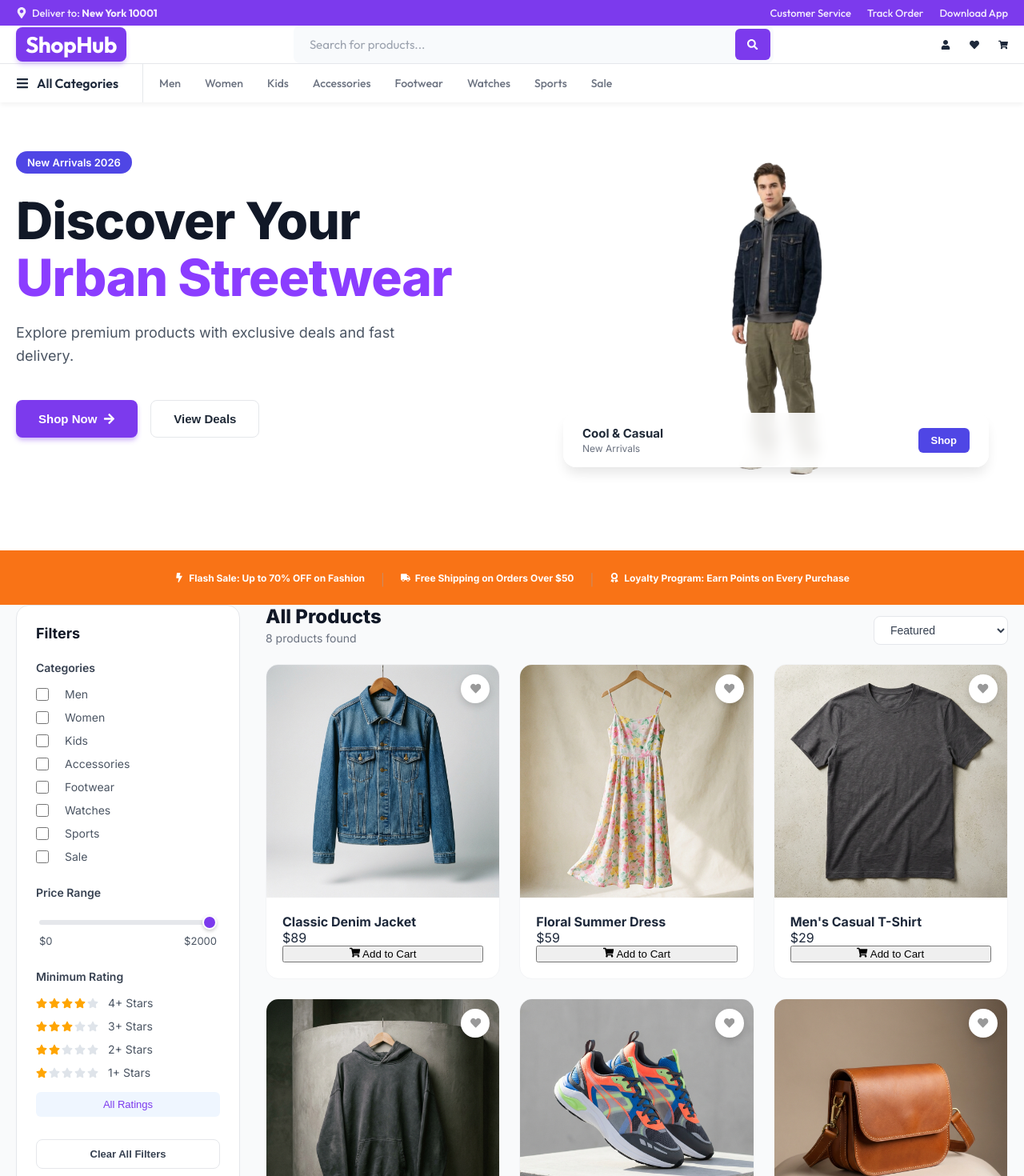
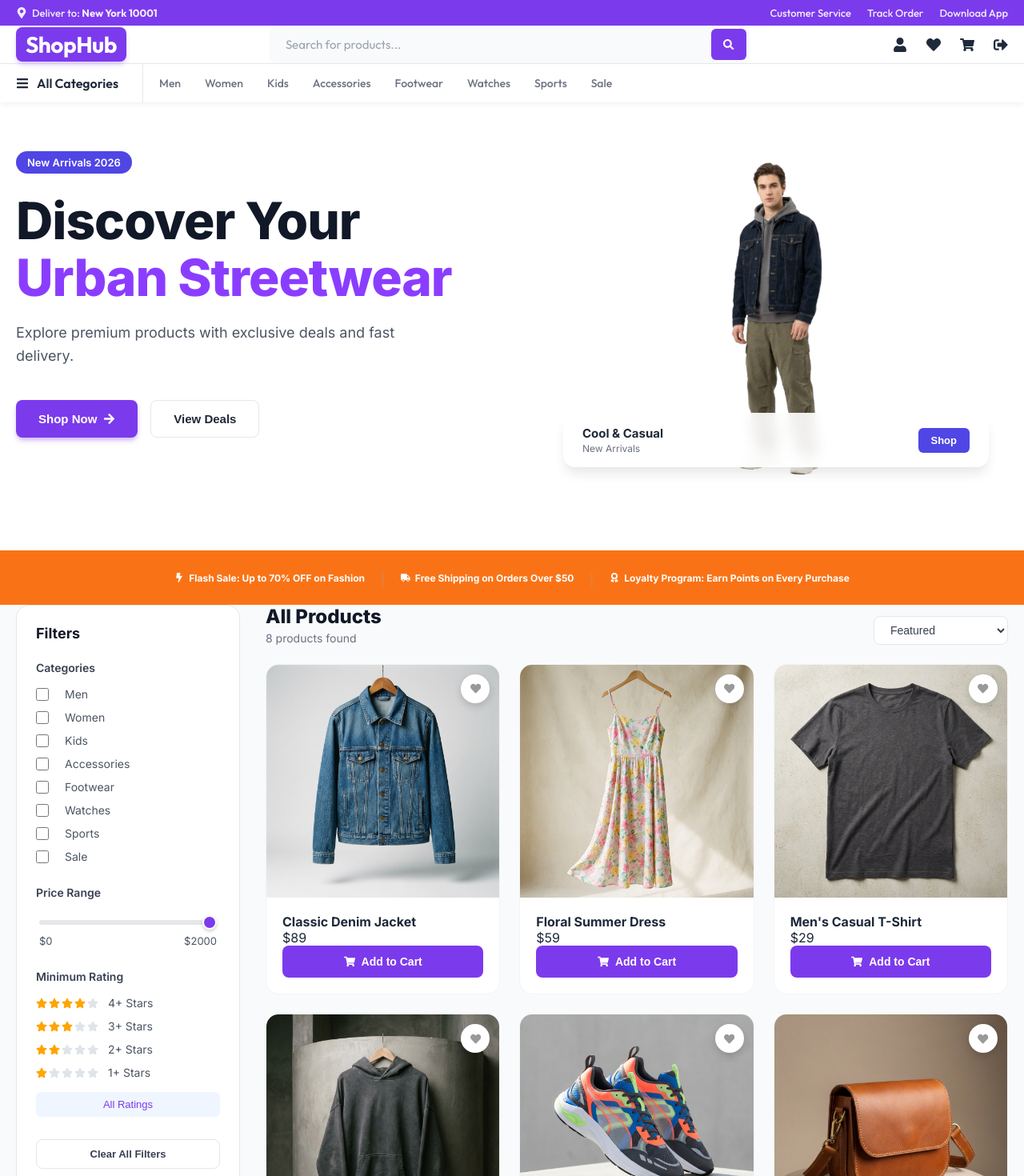
Before and after one commit to Abinaya-R-2005/ecom, a React (Vite) app in the folder frontend/: page /home in a window 1280 px wide. Shown: the top 1470 px of the page at 80% size. Built offline with nearby package versions, Linux system fonts and the light colour scheme.

Commit message:
new changes

```diff
--- a/frontend/src/App.jsx
+++ b/frontend/src/App.jsx
@@ -9,6 +9,9 @@ import ProductDetailPage from "./pages/ProductDetailPage";
 import Checkout from "./pages/Checkout";
 import OrderSuccess from "./pages/OrderSuccess"; // ✅ Import Success Page
 import AuthPage from "./pages/AuthPage";         // ✅ Import Login/Signup Page
+import AdminDashboard from "./admin/AdminDashboard"; // ✅ Import Admin Dashboard
+import AddCategory from "./admin/AddCategory";
+import AddProduct from "./admin/AddProduct";
 
 function App() {
   return (
@@ -28,7 +31,10 @@ function App() {
             <Route path="/product/:id" element={<ProductDetailPage />} />
 
             {/* Admin Route (Optional if you have it) */}
-            {/* <Route path="/admin" element={<AdminPage />} /> */}
+            {/* Admin Route */}
+            <Route path="/admin" element={<AdminDashboard />} />
+            <Route path="/admin/add-category" element={<AddCategory />} />
+            <Route path="/admin/add-product" element={<AddProduct />} />
           </Routes>
         </Router>
       </CartProvider>
--- a/frontend/src/components/Header.css
+++ b/frontend/src/components/Header.css
@@ -155,10 +155,14 @@
   align-items: center;
   text-decoration: none;
   color: var(--text-dark);
-  font-size: 12px;
+  /* font-size: 12px;  removed to let svg control size or be inherited */
   gap: 4px;
   position: relative;
   transition: color 0.2s;
+}
+
+.icon-link svg {
+  font-size: 18px;
 }
 
 .icon-link:hover {
--- a/frontend/src/components/Header.jsx
+++ b/frontend/src/components/Header.jsx
@@ -1,12 +1,13 @@
 import React, { useState } from "react";
-import { Link } from "react-router-dom";
+import { Link, useNavigate } from "react-router-dom";
 import {
   FaSearch,
   FaUser,
   FaHeart,
   FaShoppingCart,
   FaBars,
-  FaMapMarkerAlt
+  FaMapMarkerAlt,
+  FaSignOutAlt
 } from "react-icons/fa";
 import "./Header.css";
 import { useWishlist } from "../context/WishlistContext";
@@ -14,6 +15,12 @@ import { useCart } from "../context/CartContext";
 
 const Header = ({ onSearch }) => {
   const [showCategories, setShowCategories] = useState(false);
+  const navigate = useNavigate();
+
+  const handleLogout = () => {
+    localStorage.removeItem("user");
+    navigate("/");
+  };
 
   const { wishlist } = useWishlist();
   const { cart } = useCart(); // ✅ cart count
@@ -74,6 +81,11 @@ const Header = ({ onSearch }) => {
               </span>
             )}
           </Link>
+
+          {/* 🚪 Logout */}
+          <button onClick={handleLogout} className="icon-link" style={{ background: "none", border: "none", cursor: "pointer" }}>
+            <FaSignOutAlt />
+          </button>
         </div>
       </div>
 
@@ -89,7 +101,7 @@ const Header = ({ onSearch }) => {
           </div>
 
           <div className="cat-links">
-            {["Men","Women","Kids","Accessories","Footwear","Watches","Sports","Sale"]
+            {["Men", "Women", "Kids", "Accessories", "Footwear", "Watches", "Sports", "Sale"]
               .map(cat => (
                 <Link key={cat} to={`/category/${cat.toLowerCase()}`} className="cat-item">
                   {cat}
--- a/frontend/src/components/ProductCard.jsx
+++ b/frontend/src/components/ProductCard.jsx
@@ -31,7 +31,7 @@ const ProductCard = ({ product }) => {
         <img src={product.img} alt={product.name} />
 
         <div className="overlay-actions">
-          <button onClick={() => navigate(`/product/${product.id}`)}>
+          <button className="quick-view-btn" onClick={() => navigate(`/product/${product.id}`)}>
             <FaEye /> Quick View
           </button>
         </div>
@@ -41,7 +41,7 @@ const ProductCard = ({ product }) => {
         <h4>{product.name}</h4>
         <p>${product.price}</p>
 
-        <button onClick={() => addToCart(product)}>
+        <button className="add-cart-full" onClick={() => addToCart(product)}>
           <FaShoppingCart /> Add to Cart
         </button>
       </div>
```
Also changed, not shown: 2 other files (tests, documents, lock files or other folders).
